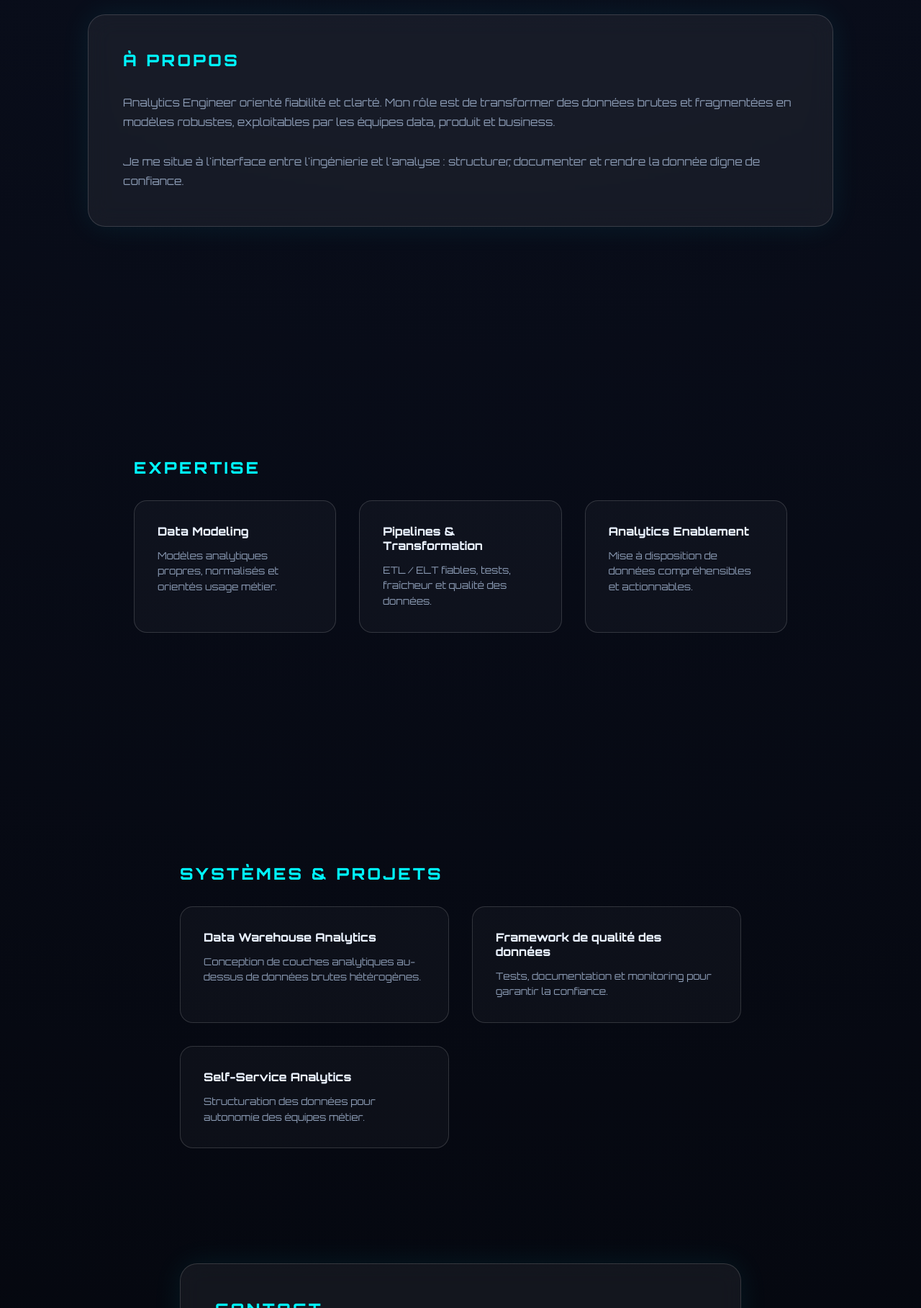
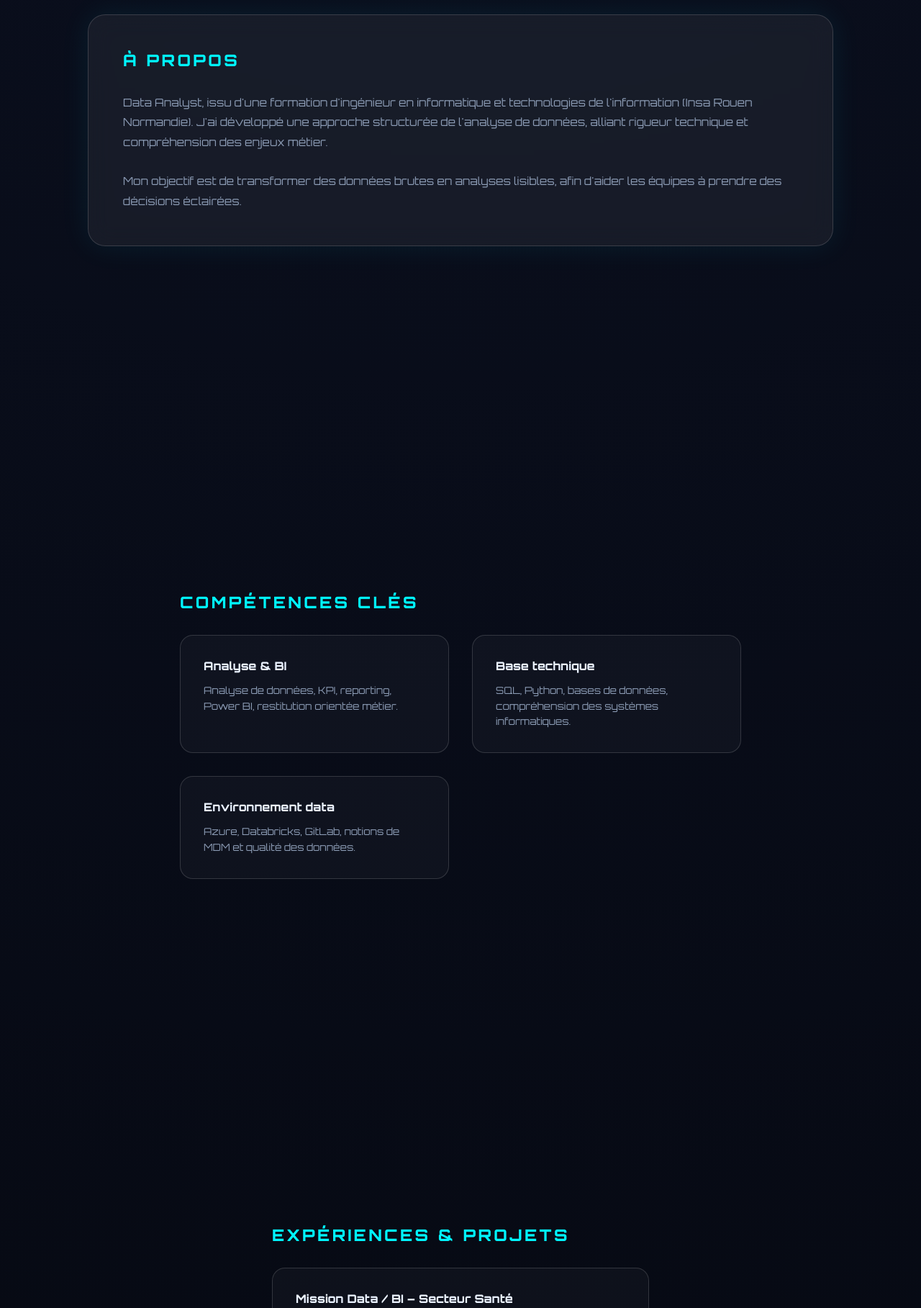
Before and after one commit to MaximeL34/MaximeL34.github.io, a plain HTML site: page index.html in a window 1280 px wide. Shown: the part 860-2677 px from the top of the page at 72% size. Drawn offline with Linux system fonts and the light colour scheme.

Commit message:
new version

```diff
--- a/index.html
+++ b/index.html
@@ -56,7 +56,6 @@
       letter-spacing: 0.2em;
       text-transform: uppercase;
       background: linear-gradient(90deg, var(--primary), var(--secondary));
-      -webkit-background-clip: text;
       -webkit-text-fill-color: transparent;
     }
 
@@ -156,10 +155,11 @@
 
   <!-- HERO -->
   <header>
-    <h1>Votre Nom</h1>
+    <h1>Laurent Maxime</h1>
     <p>
-      Analytics Engineer.
-      Je conçois des pipelines fiables, des modèles de données clairs et des fondations analytiques durables.
+      Data Analyst.
+      Diplômé d'une école d'ingénieur en informatique et technologies de l'information (INSA Rouen Normandie).
+      J'analyse les données pour produire des insights clairs, fiables et utiles aux décisions métier.
     </p>
     <a href="#about" class="cta">Explorer</a>
   </header>
@@ -169,12 +169,12 @@
     <div class="glass about">
       <h2>À propos</h2>
       <p>
-        Analytics Engineer orienté fiabilité et clarté.
-        Mon rôle est de transformer des données brutes et fragmentées en modèles robustes,
-        exploitables par les équipes data, produit et business.
+        Data Analyst, issu d'une formation d'ingénieur en informatique et technologies de l'information (Insa Rouen Normandie).
+        J'ai développé une approche structurée de l'analyse de données, alliant rigueur technique
+        et compréhension des enjeux métier.
         <br /><br />
-        Je me situe à l'interface entre l'ingénierie et l'analyse :
-        structurer, documenter et rendre la donnée digne de confiance.
+        Mon objectif est de transformer des données brutes en analyses lisibles,
+        afin d'aider les équipes à prendre des décisions éclairées.
       </p>
     </div>
   </section>
@@ -183,19 +183,21 @@
   <section>
     <section>
     <section>
-    <h2>Expertise</h2>
+    <section>
+    <section>
+    <h2>Compétences clés</h2>
     <div class="grid">
       <div class="card">
-        <h3>Data Modeling</h3>
-        <p>Modèles analytiques propres, normalisés et orientés usage métier.</p>
+        <h3>Analyse & BI</h3>
+        <p>Analyse de données, KPI, reporting, Power BI, restitution orientée métier.</p>
       </div>
       <div class="card">
-        <h3>Pipelines & Transformation</h3>
-        <p>ETL / ELT fiables, tests, fraîcheur et qualité des données.</p>
+        <h3>Base technique</h3>
+        <p>SQL, Python, bases de données, compréhension des systèmes informatiques.</p>
       </div>
       <div class="card">
-        <h3>Analytics Enablement</h3>
-        <p>Mise à disposition de données compréhensibles et actionnables.</p>
+        <h3>Environnement data</h3>
+        <p>Azure, Databricks, GitLab, notions de MDM et qualité des données.</p>
       </div>
     </div>
   </section>
@@ -204,19 +206,40 @@
   <section>
     <section>
     <section>
-    <h2>Systèmes & Projets</h2>
+    <section>
+    <section>
+    <h2>Expériences & Projets</h2>
     <div class="grid">
       <div class="card">
-        <h3>Data Warehouse Analytics</h3>
-        <p>Conception de couches analytiques au-dessus de données brutes hétérogènes.</p>
+        <h3>Mission Data / BI – Secteur Santé</h3>
+        <p>
+          Mission de 9 mois chez un grand acteur de la santé (Ramsay Santé),
+          dans le cadre de la mise en place d'un Master Data Management (MDM).
+          <br /><br />
+          Participation au pilotage des activités, à la conduite du changement,
+          à la conception de KPI sur Power BI ainsi qu'au développement d'une Web App
+          dédiée au suivi et à l'analyse des données.
+        </p>
       </div>
+
       <div class="card">
-        <h3>Framework de qualité des données</h3>
-        <p>Tests, documentation et monitoring pour garantir la confiance.</p>
+        <h3>Projet INSA certifié – Mission de consulting</h3>
+        <p>
+          Projet académique certifié mené comme une mission de consulting.
+          Réalisation d'un Proof of Concept (POC) visant à migrer des données
+          vers une base de données propre, structurée et documentée.
+          <br /><br />
+          Conception et implémentation de calculs de KPI sur les données migrées,
+          afin de permettre un suivi clair et exploitable des indicateurs métier.
+        </p>
       </div>
+
       <div class="card">
-        <h3>Self-Service Analytics</h3>
-        <p>Structuration des données pour autonomie des équipes métier.</p>
+        <h3>Analyse du marché immobilier</h3>
+        <p>
+          Analyse du prix de l'immobilier en Californie : exploration des données,
+          identification des facteurs clés et visualisation des tendances.
+        </p>
       </div>
     </div>
   </section>
@@ -226,14 +249,13 @@
     <div class="glass">
       <h2>Contact</h2>
       <p style="color:var(--muted); line-height:1.7; font-size:0.9rem">
-        email@exemple.com<br />
-        LinkedIn / GitHub / Réseaux
+        maxime.laurent02@icloud.com<br />
       </p>
     </div>
   </section>
 
   <footer>
-    © 2026 – Site personnel futuriste
+    © 2026 – Laurent Maxime
   </footer>
 
 </body>
```
